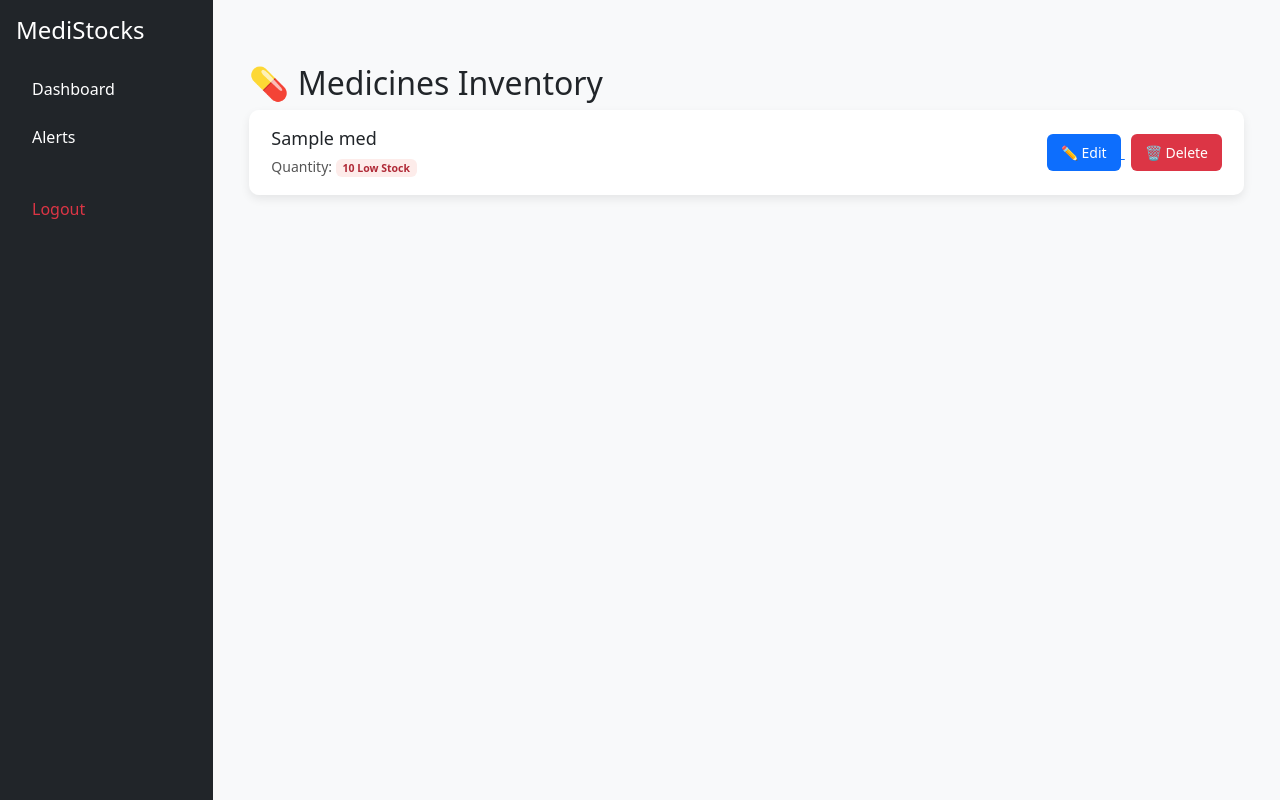
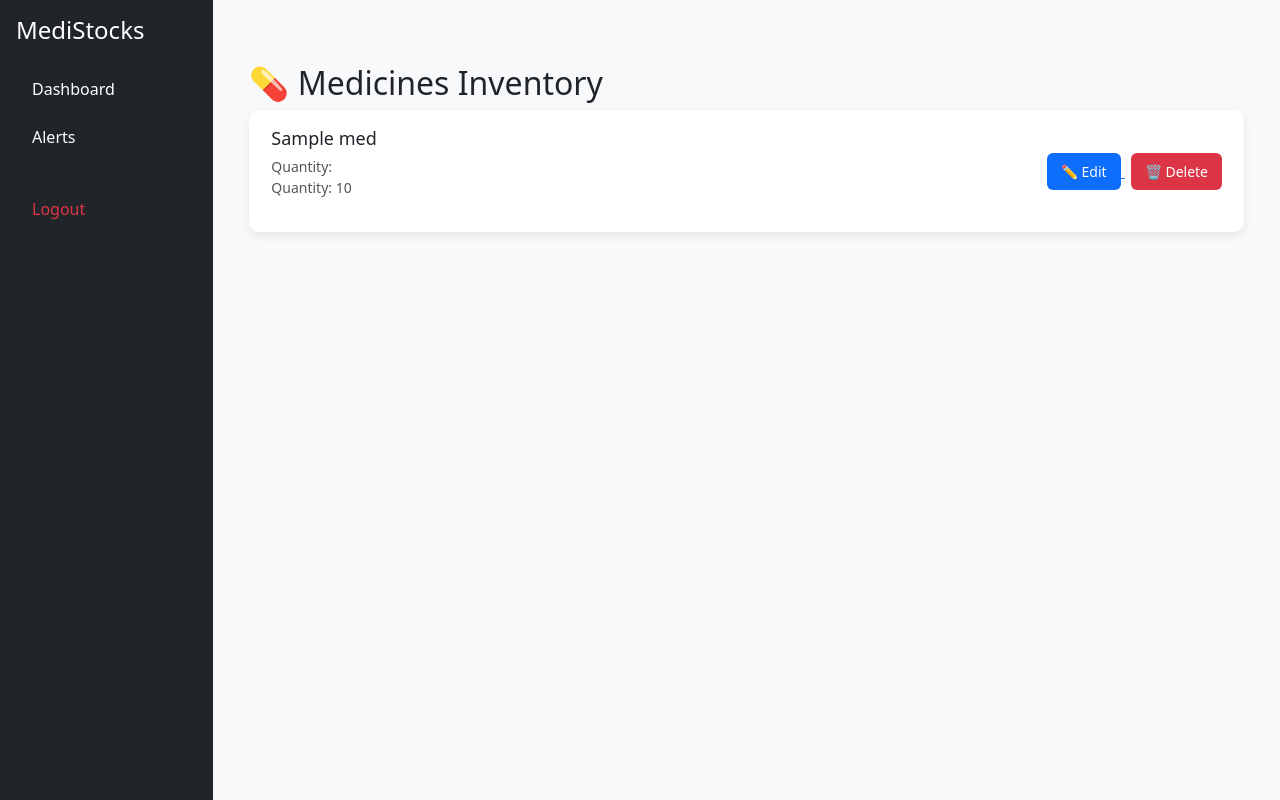
Before and after one commit to janumpallydivya15-netizen/MediStocks, a Flask app: template templates/medicines.html in a window 1280 px wide. Run offline with Flask 3, Linux system fonts and the light colour scheme; the template is opened without the code that fills it: most values are stand-ins (such as "Sample title", 1, 10 or a date in 2020).

Commit message:
medicines.html

```diff
--- a/templates/medicines.html
+++ b/templates/medicines.html
@@ -12,11 +12,13 @@
 
             <div class="quantity">
                 Quantity:
-                {% if med.quantity < 50 %}
-                    <span class="badge red">{{ med.quantity }} Low Stock</span>
-                {% else %}
-                    <span class="badge green">{{ med.quantity }} Available</span>
-                {% endif %}
+               <p>
+  Quantity: {{ medicine.quantity }}
+  {% if medicine.quantity|int < 10 %}
+    <span class="badge bg-danger">Low Stock</span>
+  {% endif %}
+</p>
+
             </div>
         </div>
 
```
